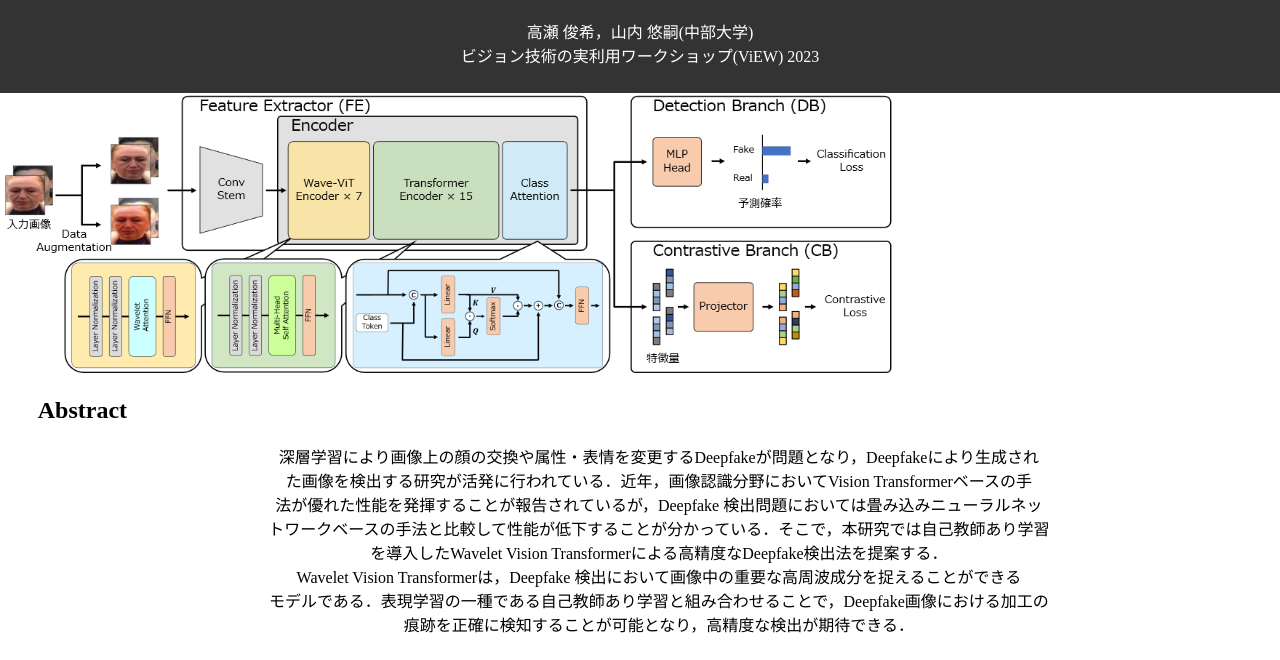
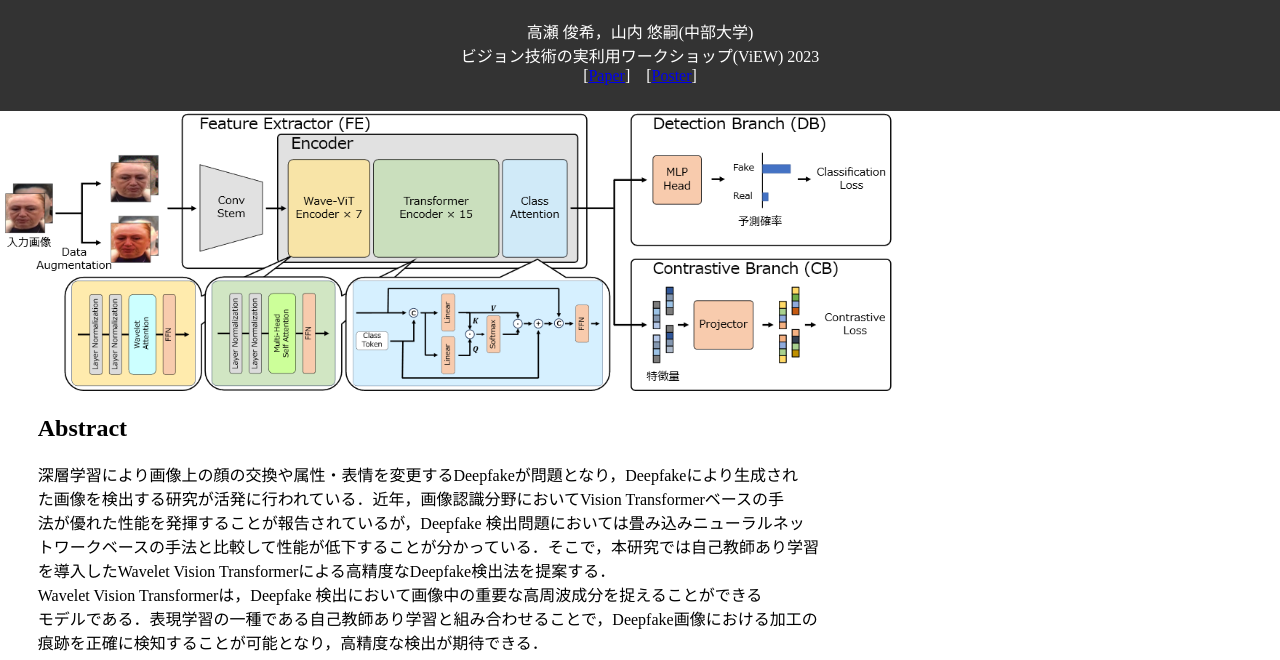
Before and after one commit to SyunkiTakase/ContrastiveDeepfakedetectionPages, a plain HTML site: page index.html in a window 1280 px wide. Shown: the part 126-786 px from the top of the page. Drawn offline with Linux system fonts and the light colour scheme.

Commit message:
Add files via upload

```diff
--- a/index.html
+++ b/index.html
@@ -1,5 +1,7 @@
 <!DOCTYPE html>
+
 <html lang="en">
+
     <head>
         <meta charset="UTF-8">
         <meta name="viewport" content="width=device-width, initial-scale=1.0">
@@ -28,22 +30,27 @@
             }
         </style>
     </head>
+
     <body>
         <header>
             <h1>自己教師あり学習を導入したWavelet Vision Transformerによる<br>Deepfake検出の高精度化</h1>
 
             <p><font size="3">高瀬 俊希，山内 悠嗣(中部大学) <br>
 
-            ビジョン技術の実利用ワークショップ(ViEW) 2023</font></p>
+                ビジョン技術の実利用ワークショップ(ViEW) 2023 <br>
+
+                [<a href="https://drive.google.com/file/d/1F9TjK8p4bNGFmEJDfS35M5IIwSfkDPV1/view?usp=sharing">Paper</a>] &nbsp;&nbsp;
+                [<a href="https://drive.google.com/file/d/1W8gBN_6EMXC_k8skglZ5lBbumF56itFU/view?usp=sharing">Poster</a>]
+
+            </font></p>
+
         </header>
 
         <img src="pic/contrastive_detection.png" width="70%">
 
-
         <section>
             <h2>Abstract</h2>
 
-        <center><p>
             深層学習により画像上の顔の交換や属性・表情を変更するDeepfakeが問題となり，Deepfakeにより生成され<br>
             た画像を検出する研究が活発に行われている．近年，画像認識分野においてVision Transformerベースの手<br>
             法が優れた性能を発揮することが報告されているが，Deepfake 検出問題においては畳み込みニューラルネッ<br>
@@ -52,7 +59,6 @@
             Wavelet Vision Transformerは，Deepfake 検出において画像中の重要な高周波成分を捉えることができる<br>
             モデルである．表現学習の一種である自己教師あり学習と組み合わせることで，Deepfake画像における加工の<br>
             痕跡を正確に検知することが可能となり，高精度な検出が期待できる．
-        </p></center>
 
         </section>
 
@@ -93,4 +99,5 @@
         </section>
 
     </body>
+
 </html>
```
Lines whose indentation alone changed are shown as unchanged.
